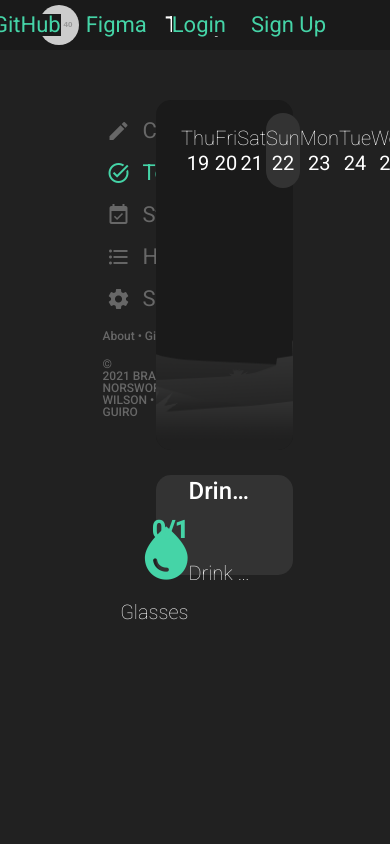
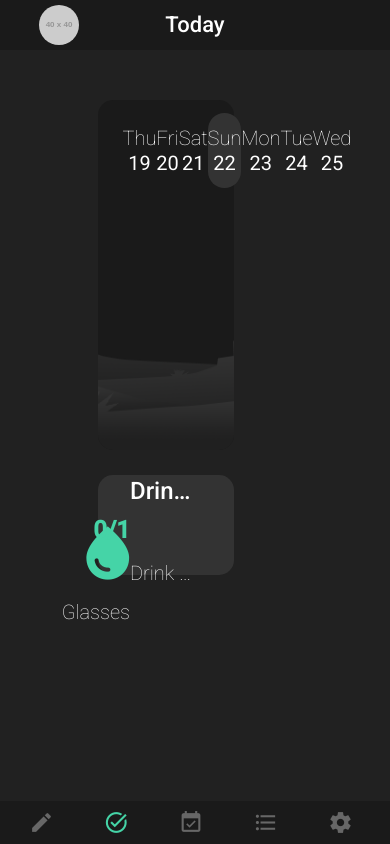
Before and after one commit to brandonnorsworthy/productive, a React (Create React App) app: page / in a window 390 px wide. Built offline with nearby package versions, Linux system fonts and the light colour scheme.

Commit message:
navbar attaches to bottom of mobilegit add .!

```diff
--- a/src/components/Content.js
+++ b/src/components/Content.js
@@ -5,9 +5,9 @@ import Habit from './content/Habit'
 import '../cards.css'
 
 const habit = {
-    icon:'water_drop',
+    icon: 'water_drop',
     habitName: 'Drink Water',
-    quantity: {count: "0", total: '/1'},
+    quantity: { count: "0", total: '/1' },
     description: 'Drink one glass of water.',
     subject: 'Glasses'
 }
@@ -16,7 +16,7 @@ function Content(props) {
     return (
         <div className="content">
             {props.currentContent === 'Today' ? <Hero /> : <></>}
-            {props.currentContent === 'Create' ? <Create /> : props.currentContent === 'Today' || props.currentContent === 'Habits' ? <Habit habit={habit} /> :  <></>}
+            {props.currentContent === 'Create' ? <Create /> : props.currentContent === 'Today' || props.currentContent === 'Habits' ? <Habit habit={habit} /> : <></>}
         </div>
     )
 }
--- a/src/components/Navbar.js
+++ b/src/components/Navbar.js
@@ -9,35 +9,45 @@ function Navbar(props) {
                         onmousedown="return false;">
                         create
                     </span>
-                    Create
+                    <p>
+                        Create
+                    </p>
                 </div>
                 <div onClick={props.Clicked} name="Today" className={props.currentContent === "Today" ? 'active' : ''}>
                     <span className="material-icons" unselectable="on" onselectstart="return false;"
                         onmousedown="return false;">
                         task_alt
                     </span>
-                    Today
+                    <p>
+                        Today
+                    </p>
                 </div>
                 <div onClick={props.Clicked} name="Stats" className={props.currentContent === "Stats" ? 'active' : ''}>
                     <span className="material-icons" unselectable="on" onselectstart="return false;"
                         onmousedown="return false;">
                         event_available
                     </span>
-                    Stats
+                    <p>
+                        Stats
+                    </p>
                 </div>
                 <div onClick={props.Clicked} name="Habits" className={props.currentContent === "Habits" ? 'active' : ''}>
                     <span className="material-icons" unselectable="on" onselectstart="return false;"
                         onmousedown="return false;">
                         format_list_bulleted
                     </span>
-                    Habits
+                    <p>
+                        Habits
+                    </p>
                 </div>
                 <div onClick={props.Clicked} name="Settings" className={props.currentContent === "Settings" ? 'active' : ''}>
                     <span className="material-icons" unselectable="on" onselectstart="return false;"
                         onmousedown="return false;">
                         settings
                     </span>
-                    Settings
+                    <p>
+                        Settings
+                    </p>
                 </div>
             </div>
             <p>
--- a/src/index.css
+++ b/src/index.css
@@ -15,6 +15,7 @@
 }
 
 body {
+    overflow-x: hidden;
     background-color: var(--background-color);
 }
 
@@ -166,3 +167,39 @@ aside a:hover {
 }
 
 /* todo add media query that scrunches var(--current-body-width) and var(--current-body-margin) */
+@media only screen and (max-width: 768px) {
+    .header-buttons {
+        display: none;
+    }
+
+    aside {
+        background-color: var(--card-background-dark);
+        -webkit-backface-visibility: hidden;
+        z-index: 150;
+        position: fixed;
+        bottom: 0;
+        left: 0;
+        width: 100vw;
+    }
+
+    aside>div {
+        display: flex;
+        text-align: center;
+        flex-direction: row;
+        justify-content: space-between;
+        margin: 0px 20px;
+    }
+
+    aside>div>div {
+        margin: 0px;
+    }
+
+    aside span {
+        font-size: 25px !important;
+    }
+
+    aside p {
+        display: none;
+    }
+
+}
```
